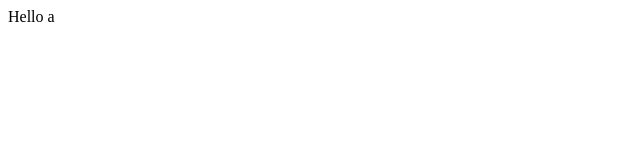
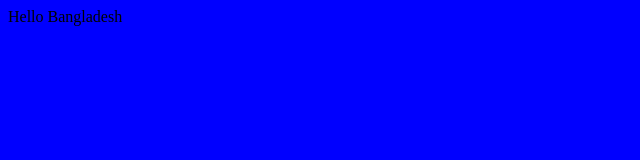
Before and after one commit to Najmul017/my-shelly-repo, a plain HTML site: page index.html in a window 1280 px wide. Shown: the whole page, without its empty margins (0-640 px from the left). Drawn offline with Linux system fonts and the light colour scheme.

Commit message:
bc change

```diff
--- a/index.html
+++ b/index.html
@@ -4,10 +4,10 @@
     <meta charset="UTF-8">
     <meta name="viewport" content="width=device-width, initial-scale=1.0">
     <title>Practice Git Hub</title>
+    <link rel="stylesheet" href="style.css">
 </head>
 <body>
-
-    Hello a
+<div>Hello Bangladesh</div>
 
 </body>
 </html>
--- /dev/null
+++ b/style.css
@@ -0,0 +1,3 @@
+* {
+    background-color: blue;
+}
```
